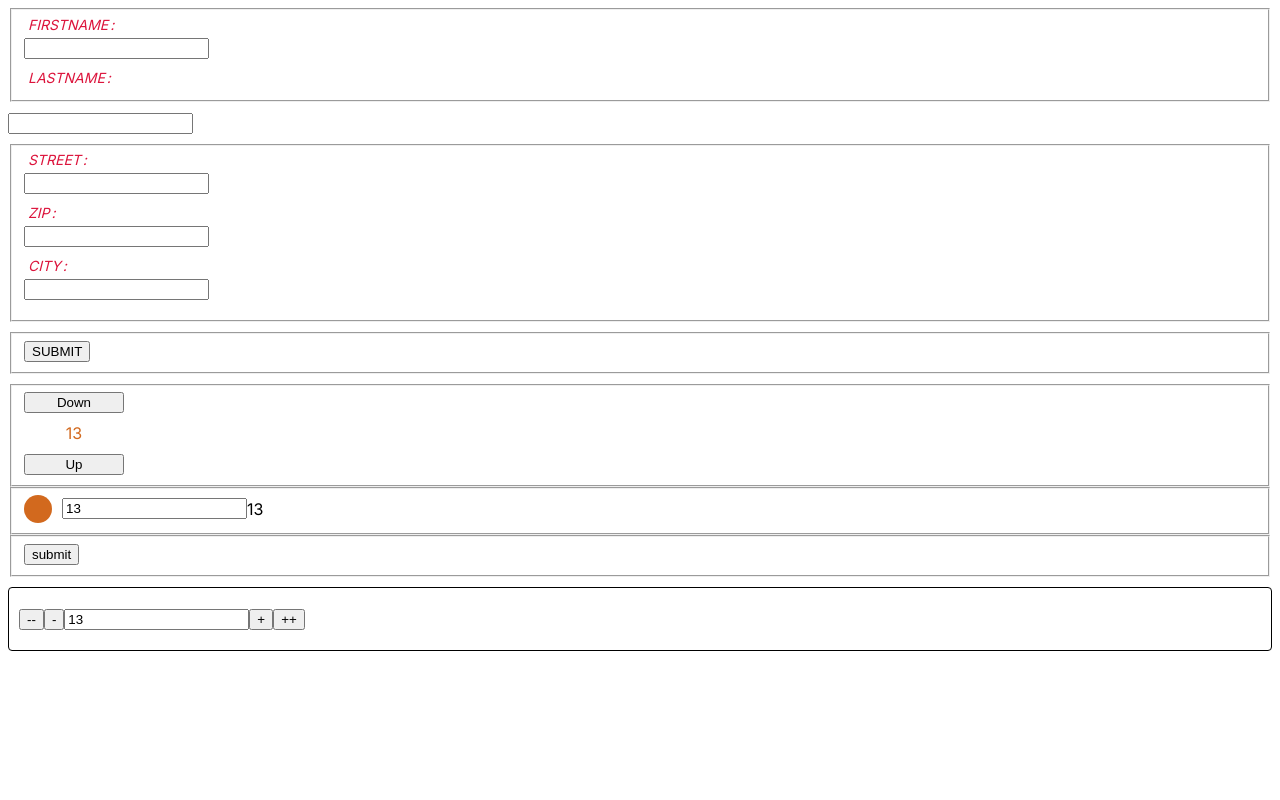
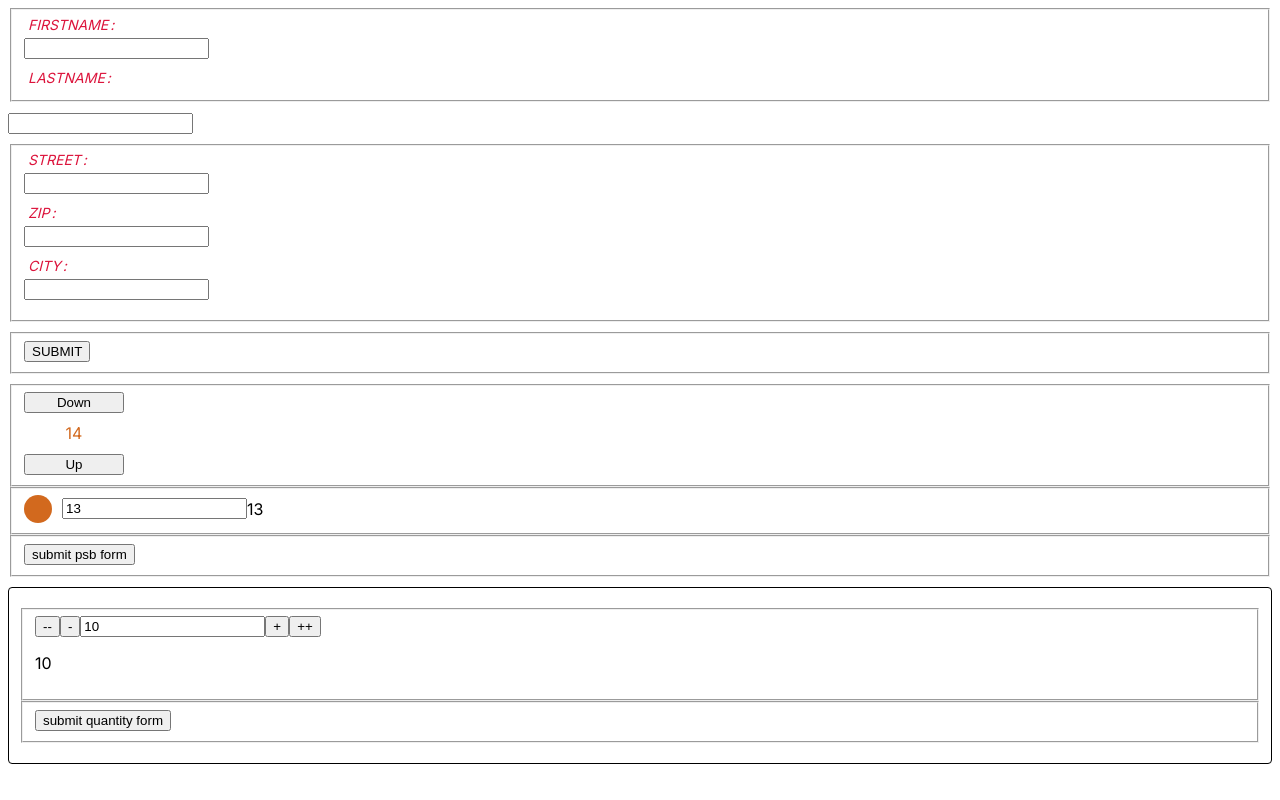
Before and after one commit to LaStudoAngular/angular-template-driven-from, an Angular app: page / in a window 1280 px wide. Built offline with nearby package versions, Linux system fonts and the light colour scheme; no server answers.

Commit message:
input event

```diff
--- a/src/app/app.component.html
+++ b/src/app/app.component.html
@@ -29,7 +29,7 @@
       name="controlValue"
       [step]="2"
       [disable]="true"
-      [(ngModel)]="controlValue"
+      [(ngModel)]="controlValue3"
     ></td-counter-control>
   </fieldset>
 </form>
@@ -40,17 +40,22 @@
   (ngSubmit)="psbFormSubmit(psbForm.value)"
 >
   <fieldset>
-    <td-psb-input
-      name="psbInput"
-      [disable]="true"
-      [(ngModel)]="controlValue"
-    ></td-psb-input>
+    <td-psb-input name="psbInput" [(ngModel)]="controlValue1"></td-psb-input>
   </fieldset>
   <fieldset>
-    <button type="submit">submit</button>
+    <button type="submit">submit psb form</button>
   </fieldset>
 </form>
 
-<div class="quantity">
-  <td-quantity [(ngModel)]="controlValue"></td-quantity>
-</div>
+<form
+  class="quantity"
+  #quantityForm="ngForm"
+  (ngSubmit)="quantityFormSubmitter(quantityForm.value)"
+>
+  <fieldset>
+    <td-quantity name="quantityInput" [(ngModel)]="controlValue2"></td-quantity>
+  </fieldset>
+  <fieldset>
+    <button type="submit">submit quantity form</button>
+  </fieldset>
+</form>
--- a/src/app/app.component.ts
+++ b/src/app/app.component.ts
@@ -18,7 +18,9 @@ export interface Client {
 })
 export class AppComponent implements OnInit {
 
-  controlValue = 13;
+  controlValue1 = 13;
+  controlValue2 = 10;
+  controlValue3 = 14;
 
   user: Client = {
     name: {
@@ -34,8 +36,12 @@ export class AppComponent implements OnInit {
     this.appService.sendClient(client);
   }
 
-  psbFormSubmit(value: any): void {
+  psbFormSubmit(value: Object): void {
     console.log('psbFormSubmit:', value);
+  }
+
+  quantityFormSubmitter(value: Object): void {
+    console.log('quantityFormSubmitter:', value);
   }
 
   // FOOTER
--- a/src/app/psb-input/psb-input.component.html
+++ b/src/app/psb-input/psb-input.component.html
@@ -1,5 +1,11 @@
-<div class="psb-control" [formGroup]="parts">
+<div class="psb-control">
   <div class="psb-control__icon"></div>
-  <input class="psb-control__input" type="text" formControlName="custom" />
+  <input
+    class="psb-control__input"
+    type="text"
+    [value]="value"
+    (input)="updateValue($event.target.value)"
+    (blur)="onTouche()"
+  />
   {{ value }}
 </div>
--- a/src/app/psb-input/psb-input.component.ts
+++ b/src/app/psb-input/psb-input.component.ts
@@ -1,5 +1,5 @@
-import { Component, forwardRef, Input, OnInit } from '@angular/core';
-import { ControlValueAccessor, FormBuilder, FormGroup, NG_VALUE_ACCESSOR } from '@angular/forms';
+import { Component, forwardRef, Input } from '@angular/core';
+import { ControlValueAccessor, NG_VALUE_ACCESSOR } from '@angular/forms';
 
 @Component({
   selector: 'td-psb-input',
@@ -13,28 +13,28 @@ import { ControlValueAccessor, FormBuilder, FormGroup, NG_VALUE_ACCESSOR } from
     }
   ]
 })
-export class PsbInputComponent implements OnInit, ControlValueAccessor {
+export class PsbInputComponent implements ControlValueAccessor {
   @Input() disable = false;
-  parts: FormGroup;
 
   private _value: string;
   private onChange = (value: string) => {};
-  private onTouche = () => {};
+  onTouche = () => {};
 
   get value(): string {
-    console.log('this.parts.value.custom', this.parts.value.custom);
-    return this.parts.value.custom;
+    return this._value;
   }
 
   set value(newValue: string) {
     if (this._value === newValue) {
       return;
     }
-    this.parts.setValue({
-      'custom': newValue
-    });
+    this._value = newValue;
     this.onChange(this._value);
     this.onTouche();
+  }
+
+  updateValue(insideValue: string): void {
+    this.value = insideValue;
   }
 
   writeValue(outSideValue: string): void {
@@ -53,12 +53,4 @@ export class PsbInputComponent implements OnInit, ControlValueAccessor {
     this.disable = isDisabled;
   }
 
-  constructor(private fb: FormBuilder) {}
-
-  ngOnInit(): void {
-    this.parts = this.fb.group({
-      'custom': ['']
-    })
-  }
-
 }
--- a/src/app/quantity/quantity.component.html
+++ b/src/app/quantity/quantity.component.html
@@ -9,3 +9,4 @@
 />
 <button (click)="updateValue(+value + 1)" [disabled]="disabled">+</button>
 <button (click)="updateValue(+value + 10)" [disabled]="disabled">++</button>
+<p>{{ value }}</p>
```
